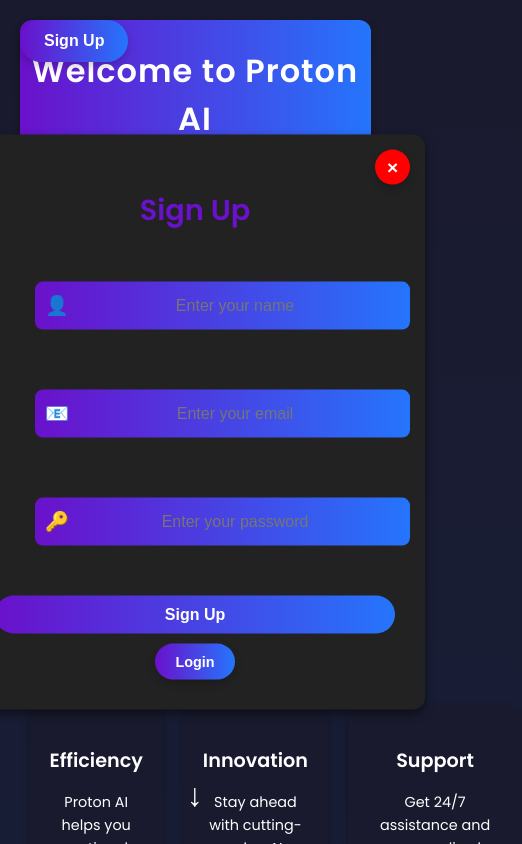
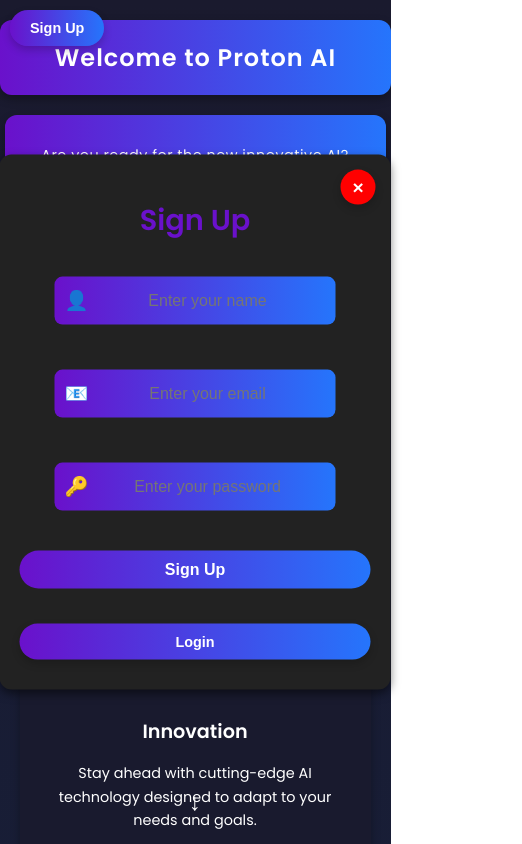
Before and after one commit to xxlipzy/ProtonAI, a plain HTML site: page index.html in a window 390 px wide. Both pictures are taken after a click on the button "Sign Up". Shown: the top 844 px of the page, 522 px wide, since content can reach past the window. Drawn offline with Linux system fonts and the light colour scheme.

Commit message:
index.html

```diff
--- a/index.html
+++ b/index.html
@@ -222,6 +222,11 @@
             flex-direction: column;
             align-items: center; /* Center the fields horizontally */
             justify-content: center; /* Center the fields vertically */
+            width: 100%; /* Ensure the form takes full width */
+            max-width: 400px; /* Limit the form width */
+            margin: 0 auto; /* Center the form horizontally */
+            text-align: center; /* Center-align the form content */
+            gap: 15px; /* Add consistent spacing between fields */
         }
         .modal input {
             width: 80%; /* Adjust width for better alignment */
@@ -235,13 +240,16 @@
             font-size: 1rem;
             outline: none;
             transition: background 0.3s ease, box-shadow 0.3s ease, transform 0.3s ease; /* Smooth transition */
+            display: block; /* Ensure inputs are block-level elements */
+            margin: 10px auto; /* Center inputs horizontally */
         }
         .modal input:hover {
             background: linear-gradient(to right, #8a2be2, #3b82f6); /* Brightened gradient */
             box-shadow: 0 4px 8px rgba(0, 0, 0, 0.3); /* Add shadow effect */
             transform: scale(1.02); /* Slightly enlarge on hover */
         }
-        .modal .submit-button {
+        .modal .submit-button,
+        .modal .login-button {
             width: 100%;
             padding: 10px 20px; /* Make the button smaller */
             margin-top: 20px;
@@ -253,8 +261,11 @@
             border-radius: 25px; /* Add more rounded edges */
             cursor: pointer;
             transition: background 0.3s ease, transform 0.3s ease, box-shadow 0.3s ease; /* Smooth animations */
+            display: block; /* Ensure buttons are block-level elements */
+            margin: 10px auto; /* Center buttons horizontally */
         }
-        .modal .submit-button:hover {
+        .modal .submit-button:hover,
+        .modal .login-button:hover {
             background: linear-gradient(to right, #8a2be2, #3b82f6); /* Brightened gradient */
             transform: scale(1.05); /* Slightly enlarge on hover */
             box-shadow: 0 6px 12px rgba(106, 17, 203, 0.5); /* Add shadow effect */
@@ -504,10 +515,16 @@
             position: relative;
             width: 80%; /* Match input width */
             margin: 15px 0;
+            display: flex; /* Use flexbox for alignment */
+            align-items: center; /* Vertically align icon and input */
+            justify-content: center; /* Center content horizontally */
+            gap: 10px; /* Add spacing between icon and input */
         }
         .input-container input {
             width: 100%;
             padding-left: 40px; /* Ensure space for the icon */
+            flex: 1; /* Allow input to take remaining space */
+            margin: 0; /* Remove extra margins */
         }
         .input-container .icon {
             position: absolute;
@@ -516,6 +533,7 @@
             transform: translateY(-50%);
             font-size: 1.2rem;
             color: #b9bbbe; /* Subtle icon color */
+            flex-shrink: 0; /* Prevent icon from shrinking */
         }
         .beta-message {
             position: fixed;
@@ -614,6 +632,66 @@
         .waitlist-popup .submit-button:hover {
             background: #4752c4;
             transform: scale(1.05);
+        }
+
+        /* Responsive styles for mobile phones */
+        @media (max-width: 768px) {
+            header {
+                height: auto;
+                padding: 20px;
+                text-align: center;
+            }
+            h1 {
+                font-size: 1.5rem; /* Adjust font size for smaller screens */
+            }
+            .description-box {
+                width: 90%; /* Adjust width for smaller screens */
+                font-size: 0.9rem; /* Adjust font size */
+            }
+            .info-box-container {
+                flex-direction: column; /* Stack info boxes vertically */
+                gap: 20px; /* Add spacing between boxes */
+            }
+            .info-box {
+                margin: 0; /* Remove horizontal margins */
+            }
+            .waitlist-section {
+                width: 90%; /* Adjust width for smaller screens */
+                font-size: 0.9rem; /* Adjust font size */
+            }
+            .bottom-box-container {
+                flex-direction: column; /* Stack bottom boxes vertically */
+                gap: 20px; /* Add spacing between boxes */
+            }
+            .bottom-box {
+                margin: 0; /* Remove horizontal margins */
+            }
+            .signup-button {
+                top: 10px;
+                left: 10px;
+                padding: 10px 20px; /* Adjust padding for smaller screens */
+                font-size: 0.9rem; /* Adjust font size */
+            }
+            .scroll-arrow {
+                font-size: 1.5rem; /* Adjust size for smaller screens */
+            }
+            .modal {
+                width: 90%; /* Adjust modal width for smaller screens */
+                padding: 20px; /* Adjust padding */
+            }
+            .ask-ai-modal {
+                width: 90%; /* Adjust modal width for smaller screens */
+                height: 70%; /* Adjust height */
+                padding: 20px; /* Adjust padding */
+            }
+            .feedback-modal {
+                width: 90%; /* Adjust modal width for smaller screens */
+                padding: 20px; /* Adjust padding */
+            }
+            .waitlist-popup {
+                width: 90%; /* Adjust popup width for smaller screens */
+                padding: 20px; /* Adjust padding */
+            }
         }
     </style>
 </head>
```
